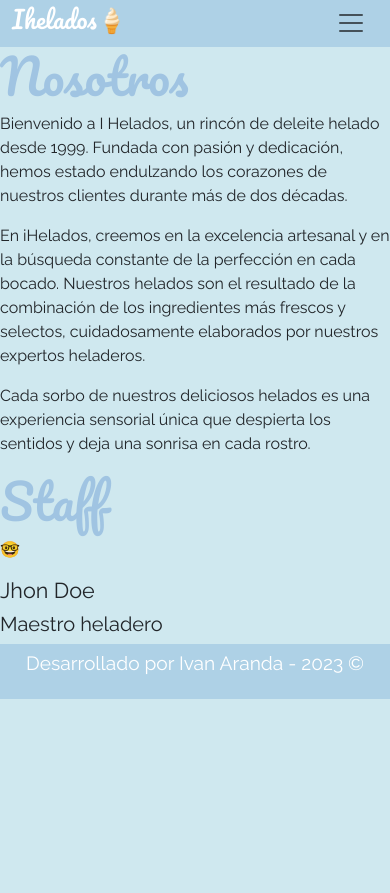
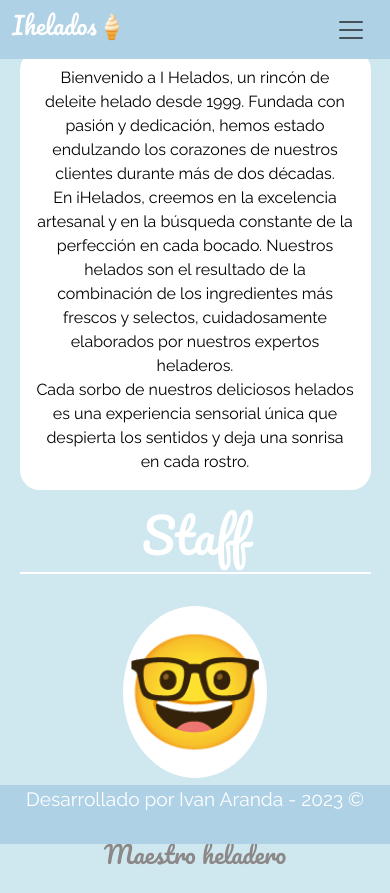
Before and after one commit to ivnarnd/pagina-web-coder, a plain HTML site: page pages/nosotros.html in a window 390 px wide. Before the commit the page ends 844 px from the top, so only its background shows below. Drawn offline with nearby package versions, Linux system fonts and the light colour scheme.

Commit message:
Dejando la vista desktop lista

```diff
--- /dev/null
+++ b/css/nosotros-style.css
@@ -0,0 +1,159 @@
+/*Reseteo de estilos*/
+*{
+    margin: 0;
+    padding: 0;
+    box-sizing: border-box;
+}
+
+/*Cuerpo de la pagina*/
+body{
+
+    background-color: #CFE8EF;
+    font-family: 'Raleway','sans-serif';
+    display:grid;
+    grid-template-rows: 7vh 86vh 7vh;
+    grid-template-areas:
+    "header"
+    "main"
+    "footer"
+    ;
+
+}
+
+/*Encabezado de la pagina*/
+nav{
+    grid-area: header;
+    background-color: #AED1E6;
+    color: #FFFFFF;
+    padding-bottom: 0;
+    margin: 0;
+    display: flex;
+    justify-content: space-around;
+    align-items: center;
+
+
+}
+.navbar-toggler{
+    border: none;
+}
+
+/*Titulo de la pagina*/
+.titulo-pagina{
+    font-family: 'Pacifico', cursive;
+    font-size: 1.5rem;
+    color: white;
+
+}
+
+/*enlaces del menu*/
+.nav-item .nav-link{
+    text-decoration: none;
+    color: #FFFFFF;
+    font-size: 1.25rem;
+    padding: 5px;
+}
+
+.offcanvas{
+    background-color: #AED1E6;
+
+}
+
+
+
+
+
+
+
+/*Main*/
+
+main{
+    grid-area: main;
+    width: 100vw;
+    display: flex;
+    flex-direction: column;
+    align-items: center;
+    justify-content: center;
+}
+
+
+/*Pie de pagina*/
+footer{
+    grid-area: footer;
+    background-color: #AED1E6;
+    display:flex;
+    justify-content: center;
+
+}
+footer p{
+
+    font-size: 1.20rem;
+
+    color: #FFFFFF;
+}
+
+
+
+
+/*Estilos para clases generales entre las paginas*/
+.main-justificado{
+   padding-left: 5%;
+   padding-right: 5%;
+}
+.contenedor-titulo{
+    margin-top: 1rem;
+    text-align: center;
+    border-bottom: #FFFFFF 2px solid;
+    width: 100%;
+}
+.contenedor-titulo .titulo{
+    font-size: 3rem;
+    color: #FFFFFF;
+    font-family: 'Pacifico', cursive;
+}
+
+/*NOSOTROS*/
+/*Seccion de descripcion*/
+.descripcion{
+
+    margin-top: 1rem;
+   padding: 1rem;
+    width:100%;
+    color: #000000;
+    text-align: center;
+    background-color: #FFFFFF;
+    border-radius: 20px;
+}
+.descripcion p{
+    margin: 0;
+}
+/*seccion del staff de personas*/
+.contenedor-staff{
+
+    padding: 1rem;
+    margin-top: 1rem;
+    width: 100%;
+    color: #000000;
+    text-align: center;
+    border-radius: 20px;
+}
+
+/*Imagen del trabajador*/
+.imagen-trabajador{
+    display: inline-block;
+    font-size: 7rem;
+    background-color: #FFFFFF;
+    border-radius: 100%;
+    border: #FFFFFF 2px solid;
+}
+/*Nombre de cada trabajador h4*/
+.nombre-trabajador{
+    font-family: 'Raleway', sans-serif;
+    font-size: 2rem;
+    color: #FFFFFF;
+}
+/*Puesto de cada trabajador h5*/
+.puesto-trabajador{
+    font-family: 'pacifico', cursive;
+    font-size: 1.5rem;
+    color: #8C8888;
+}
--- a/pages/nosotros.html
+++ b/pages/nosotros.html
@@ -12,7 +12,7 @@
     <link
         href="https://fonts.googleapis.com/css2?family=Pacifico&family=Raleway:ital,wght@0,100;0,400;0,600;1,100;1,400;1,600&display=swap"
         rel="stylesheet">
-    <link rel="stylesheet" href="../css/style.css">
+    <link rel="stylesheet" href="../css/nosotros-style.css">
     <title>I helados</title>
 </head>
 
@@ -29,7 +29,7 @@
             <div class="offcanvas offcanvas-end" tabindex="-1" id="offcanvasNavbar2"
                 aria-labelledby="offcanvasNavbar2Label">
                 <div class="offcanvas-header">
-                    <h5 class="offcanvas-title" id="offcanvasNavbar2Label">Offcanvas</h5>
+                    <h5 class="offcanvas-title" id="offcanvasNavbar2Label">Ihelados🍦</h5>
                     <button type="button" class="btn-close " data-bs-dismiss="offcanvas" aria-label="Close"></button>
                 </div>
                 <div class="offcanvas-body">
@@ -57,10 +57,12 @@
     </nav>
     <!--Seccion Principal-->
     <main class="main-justificado">
+
         <!--Seccion de bienvenida de la pagina-->
         <section class="contenedor-titulo">
             <h3 class="titulo">Nosotros</h3>
         </section>
+
         <!--Seccion de descripcion-->
         <section class="descripcion">
             <p>
@@ -77,11 +79,13 @@
                 y deja una sonrisa en cada rostro.
             </p>
         </section>
-        <!--Seccion de bienvenida de la pagina-->
+
+        <section class="contenedor-titulo">
+            <h3 class="titulo">Staff</h3>
+        </section>
+
         <section class="staff">
-            <section class="contenedor-titulo">
-                <h3 class="titulo">Staff</h3>
-            </section>
+
             <section class="contenedor-staff">
                 <div class="contenedor-trabajador">
                     <p class="imagen-trabajador">🤓</p>
```
